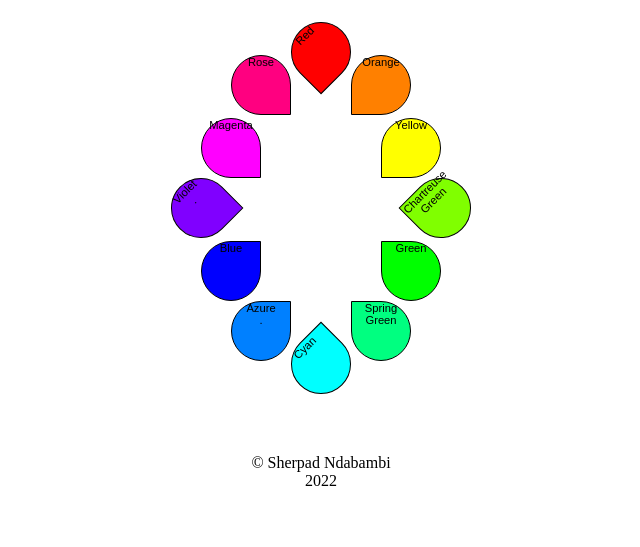
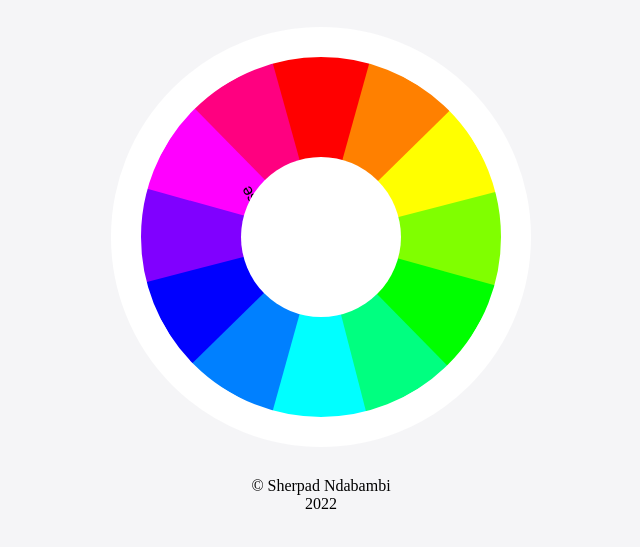
Before and after one commit to SherpadNdabambi/colour-wheel, a plain HTML site: page index.html in a window 1280 px wide. Shown: the part 61-608 px from the top of the page, without its empty margins (319-959 px from the left). Drawn offline with nearby package versions, Linux system fonts and the light colour scheme.

Commit message:
Edited wheel

```diff
--- a/css/styles.css
+++ b/css/styles.css
@@ -1,5 +1,6 @@
 :root {
-	--box-width: 60px;
+	--num-of-colours: 12;
+	--colour-wheel-radius: 180px;
 }
 
 *{
@@ -7,168 +8,14 @@
 }
 
 body{
-	/*counter-reset: box-number;*/
+	background-color: #F5F5F7;
+	counter-reset: box-number;
 	margin: auto;
 }
 
 .bottom{
 	position: absolute;
 	bottom: 0;
-}
-
-.box {
-	border: 1px solid black;
-	display: inline-block;
-	font-size: 0.7em;
-	height: var(--box-width);
-	margin: 0;
-	text-align: center;
-	width: var(--box-width);
-}
-
-/*
-.box::after {
-	content: counter(box-number);
-	counter-increment: box-number;
-}
-*/
-
-.box:nth-of-type(11n + 1) {
-	margin-left: calc(2 * var(--box-width));
-}
-
-.box:nth-of-type(8n + 2) {
-	margin-left: calc(1 * var(--box-width));
-}
-
-.box:nth-of-type(8n + 3) {
-	margin-left: calc(var(--box-width));
-}
-
-.box:nth-of-type(4n + 4):not(:nth-of-type(12)) {
-	margin-left: calc(0.5 * var(--box-width));
-}
-
-.box:nth-of-type(4n + 5) {
-	margin-left: calc(2 * var(--box-width));
-}
-
-.box:nth-of-type(7) {
-	margin-left: calc(3 * var(--box-width));
-}
-
-.box:nth-of-type(10n + 2) {
-	margin-top: calc(-0.5 * var(--box-width));
-}
-
-.box:nth-of-type(2),
-	:nth-of-type(3),
-	:nth-of-type(4),
-	:nth-of-type(5),
-	:nth-of-type(8),
-	:nth-of-type(9),
-	:nth-of-type(10),
-	:nth-of-type(11) {
-	transform: translateY(-50%);
-}
-
-.box:nth-of-type(1) {
-	background-color: rgb(255, 0, 0);
-}
-
-.box:nth-of-type(2) {
-	background-color: rgb(255, 0, 127.5);
-}
-
-.box:nth-of-type(3) {
-	background-color: rgb(255, 127.5, 0);
-}
-
-.box:nth-of-type(4) {
-	background-color: rgb(255, 0, 255);
-}
-
-.box:nth-of-type(5) {
-	background-color: rgb(255, 255, 0);
-}
-
-.box:nth-of-type(6) {
-	background-color: rgb(127.5, 0, 255);
-}
-
-.box:nth-of-type(7) {
-	background-color: rgb(127.5, 255, 0);
-}
-
-.box:nth-of-type(8) {
-	background-color: rgb(0, 0, 255);
-}
-
-.box:nth-of-type(9) {
-	background-color: rgb(0, 255, 0);
-}
-
-.box:nth-of-type(10) {
-	background-color: rgb(0, 127.5, 255);
-}
-
-.box:nth-of-type(11) {
-	background-color: rgb(0, 255, 127.5);
-}
-
-.box:nth-of-type(12) {
-	background-color: rgb(0, 255, 255);
-}
-
-.box:nth-of-type(1),
-	:nth-of-type(3),
-	:nth-of-type(5) {
-	border-radius: 50% 50% 50% 0;
-}
-
-.box:nth-of-type(7),
-	:nth-of-type(9),
-	:nth-of-type(11) {
-	border-radius: 0 50% 50%;
-}
-
-.box:nth-of-type(2),
-	:nth-of-type(4),
-	:nth-of-type(6) {
-	border-radius: 50% 50% 0;
-}
-
-.box:nth-of-type(8),
-	:nth-of-type(10),
-	:nth-of-type(12) {
-	border-radius: 50% 0 50% 50%;
-}
-
-.box:nth-of-type(1) {
-	transform: rotate(-45deg);
-}
-
-.box:nth-of-type(2),:nth-of-type(3) {
-	transform: translateY(-50%);
-}
-
-/*
-.box:nth-of-type(4) {
-	transform: translateY(-50%) rotate(-22.5deg);
-}
-
-.box:nth-of-type(5) {
-	transform: translateY(-50%) rotate(22.5deg);
-}
-*/
-
-.box:nth-of-type(6),
-	:nth-of-type(7) {
-	transform: translateY(-50%) rotate(-45deg);
-}
-
-.box:nth-of-type(12) {
-	transform: translateY(-100%) rotate(-45deg);
 }
 
 .center{
@@ -179,6 +26,123 @@ body{
 
 .center.middle{
 	transform: translate(-50%, -50%);
+}
+
+.colour-wheel {
+	height: 100px;
+	margin: 60px auto;
+	width: 100px;
+}
+
+#colourWheel::after {
+	background-color: rgb(255, 255, 255);
+}
+
+.colour-wheel::after {
+    border-radius: 50%;
+    content: "";
+	height: calc(2 * var(--colour-wheel-radius) - 200px);
+	left: 50%;
+    position: absolute;
+	top: 100px;
+	transform: translateX(-50%);
+	width: 160px;
+}
+
+.colour-wheel::before {
+	border: 30px solid;
+	border-radius: 50%;
+	content: "";
+	position: absolute;
+	top: -30px;
+    z-index: 1;
+}
+
+.colour-wheel fieldset {
+	border-style: solid;
+	border-width: calc(15px * var(--num-of-colours)) 50px;
+	margin-inline: 0;
+	padding-block: 0;
+	padding-inline: 0;
+	position: absolute;
+}
+
+/*
+.colour-wheel span {
+	content: counter(box-number);
+	counter-increment: box-number;
+}
+*/
+
+.colour-wheel fieldset:nth-last-of-type(1) {
+	border-color: rgb(255, 0, 0) transparent transparent transparent;
+	transform: rotate(calc(0 * 360deg/var(--num-of-colours)));
+}
+
+.colour-wheel fieldset:nth-last-of-type(2) {
+	border-color: rgb(255, 127.5, 0) transparent transparent transparent;
+	transform: rotate(calc(1 * 360deg/var(--num-of-colours)));
+}
+
+.colour-wheel fieldset:nth-last-of-type(3) {
+	border-color: rgb(255, 255, 0) transparent transparent transparent;
+	transform: rotate(calc(2 * 360deg/var(--num-of-colours)));
+}
+
+.colour-wheel fieldset:nth-last-of-type(4) {
+	border-color: rgb(127.5, 255, 0) transparent transparent transparent;
+	transform: rotate(calc(3 * 360deg/var(--num-of-colours)));
+}
+
+.colour-wheel fieldset:nth-last-of-type(5) {
+	border-color: rgb(0, 255, 0) transparent transparent transparent;
+	transform: rotate(calc(4 * 360deg/var(--num-of-colours)));
+}
+
+.colour-wheel fieldset:nth-last-of-type(6) {
+	border-color: rgb(0, 255, 127.5) transparent transparent transparent;
+	transform: rotate(calc(5 * 360deg/var(--num-of-colours)));
+}
+
+.colour-wheel fieldset:nth-last-of-type(7) {
+	border-color: rgb(0, 255, 255) transparent transparent transparent;
+	transform: rotate(calc(6 * 360deg/var(--num-of-colours)));
+}
+
+.colour-wheel fieldset:nth-last-of-type(8) {
+	border-color: rgb(0, 127.5, 255) transparent transparent transparent;
+	transform: rotate(calc(7 * 360deg/var(--num-of-colours)));
+}
+
+.colour-wheel fieldset:nth-last-of-type(9) {
+	border-color: rgb(0, 0, 255) transparent transparent transparent;
+	transform: rotate(calc(8 * 360deg/var(--num-of-colours)));
+}
+
+.colour-wheel fieldset:nth-last-of-type(10) {
+	border-color: rgb(127.5, 0, 255) transparent transparent transparent;
+	transform: rotate(calc(9 * 360deg/var(--num-of-colours)));
+}
+
+.colour-wheel fieldset:nth-last-of-type(11) {
+	border-color: rgb(255, 0, 255) transparent transparent transparent;
+	transform: rotate(calc(10 * 360deg/var(--num-of-colours)));
+}
+
+.colour-wheel fieldset:nth-last-of-type(12) {
+	border-color: rgb(255, 0, 127.5) transparent transparent transparent;
+	transform: rotate(calc(11 * 360deg/var(--num-of-colours)));
+}
+
+#colourWheel::before {
+	border-color: rgb(255, 255, 255);
+	height: calc(2 * var(--colour-wheel-radius));
+	left: calc(-1 * (var(--colour-wheel-radius) / 1.5 + 40px));
+	width: calc(2 * var(--colour-wheel-radius));
+}
+
+#colourWheelContainer {
+	margin-bottom: calc(2 * var(--colour-wheel-radius) - 100px + 60px);
 }
 
 .container{
@@ -201,6 +165,11 @@ h1 {
 	display: none;
 }
 
+legend {
+	position: absolute;
+	top: -50px;
+}
+
 main{
 	font-family: sans-serif;
 	/*
@@ -214,10 +183,6 @@ main{
 	transform: translateY(-50%);
 }
 
-p {
-	word-break: break-word;
-}
-
 .right{
 	position: absolute;
 	right: 0;
@@ -228,11 +193,6 @@ p {
 	top: 0;
 }
 
-#wheel-container {
-	width: calc(5 * var(--box-width));
-	margin: auto;
-}
-
 /* Media queries */
 
 /* Tablets */
--- a/index.html
+++ b/index.html
@@ -41,14 +41,22 @@
 
 		<h1>Colour Wheel</h1>
 
-		<div class="container" id="wheel-container">
-			<p class="box">Red</p><br>
-			<p class="box">Rose<br></p><p class="box">Orange</p><br>
-			<p class="box">Magenta</p><p class="box">Yellow</p><br>
-			<p class="box">Violet<br>.</p><p class="box">Chartreuse Green</p><br>
-			<p class="box">Blue</p><p class="box">Green</p><br>
-			<p class="box">Azure<br>.</p><p class="box">Spring Green</p><br>
-			<p class="box">Cyan</p>
+
+		<div class="container" id="colourWheelContainer">
+			<div class="container colour-wheel" id="colourWheel">
+				<fieldset><legend>Red</legend></fieldset>
+				<fieldset><legend>Orange</legend></fieldset>
+				<fieldset><legend>Yellow</legend></fieldset>
+				<fieldset><legend>Chartreuse</legend></fieldset>
+				<fieldset><legend>Green</legend></fieldset>
+				<fieldset><legend>Spring Green</legend></fieldset>
+				<fieldset><legend>Cyan</legend></fieldset>
+				<fieldset><legend>Azure</legend></fieldset>
+				<fieldset><legend>Blue</legend></fieldset>
+				<fieldset><legend>Violet</legend></fieldset>
+				<fieldset><legend>Magenta</legend></fieldset>
+				<fieldset><legend>Rose</legend></fieldset>
+			</div>
 		</div>
 
 	</main>
```
